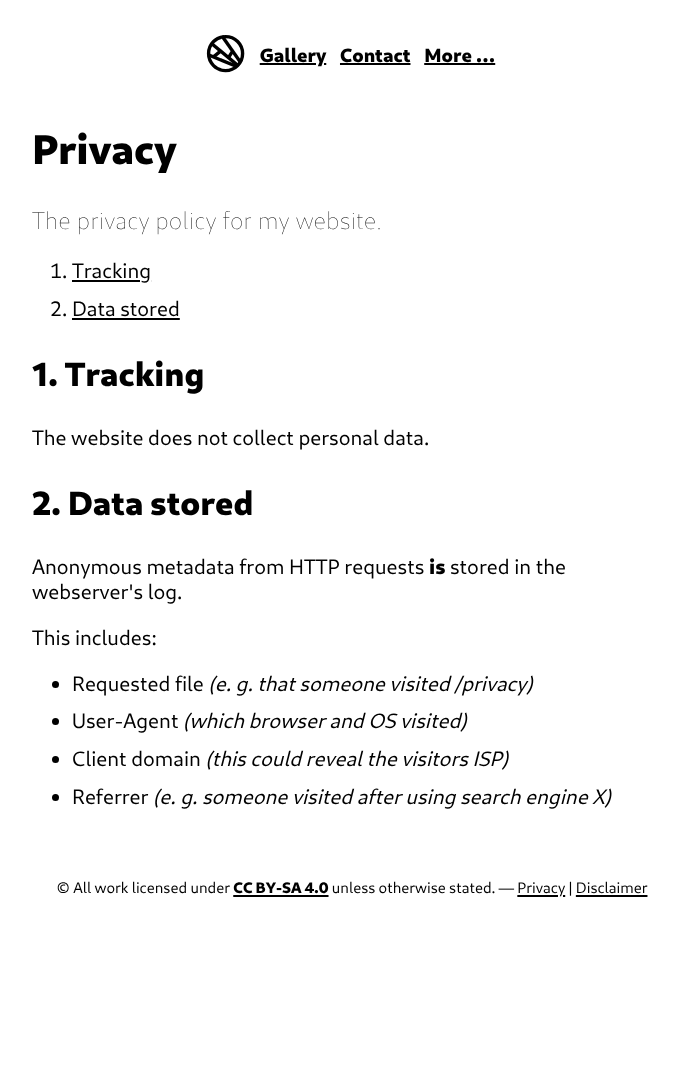
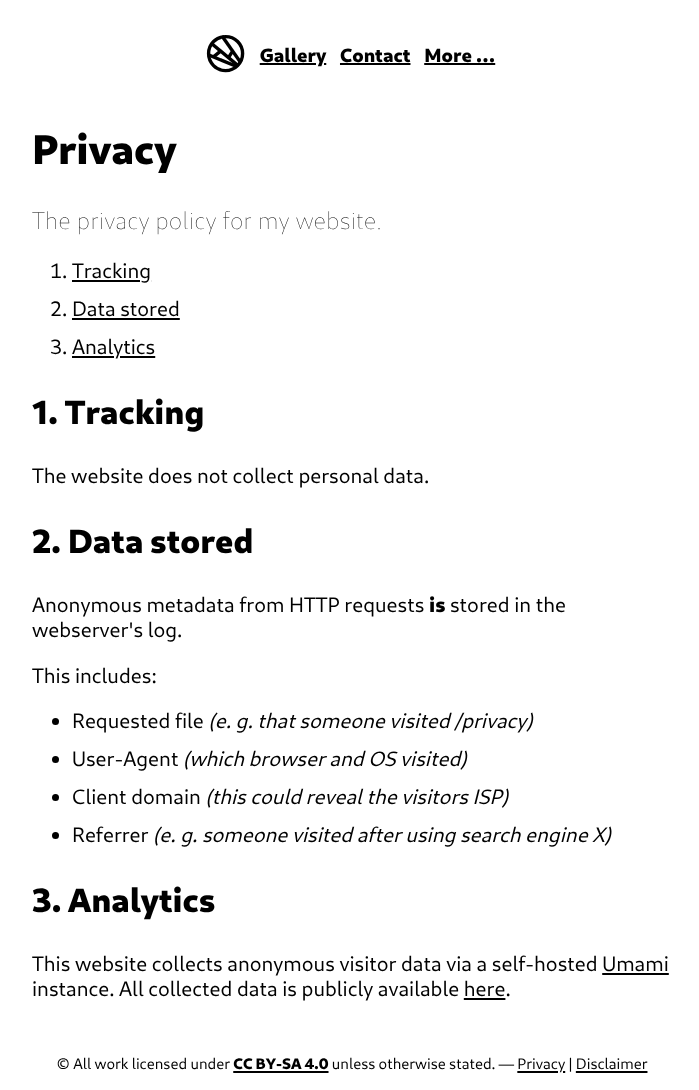
Before and after one commit to konstantintutsch/website, a Jekyll site: the page built from privacy/index.html, in a window 1280 px wide. Shown: the whole page, without its empty margins (288-987 px from the left). Built offline with Jekyll 4.4.1, drawn with Linux system fonts in a browser that asks for light colours; before the commit the page ends 914 px from its top, so only the background shows below that.

Commit message:
Add Umami analytics

```diff
--- a/_data/navigation.yaml
+++ b/_data/navigation.yaml
@@ -21,6 +21,8 @@
     path: "/colophon/"
   - name: "RSS feed"
     path: "/feed.xml"
+  - name: "Analytics"
+    path: "https://analytics.konstantintutsch.com/share/AFfZHMqURVdvzboN/konstantintutsch.com"
 
 social:
   - name: "GitHub"
--- a/_layouts/default.html
+++ b/_layouts/default.html
@@ -32,6 +32,9 @@
 
         <!-- CSS -->
         <link rel="preload stylesheet" href="/assets/css/style.css" as="style" type="text/css">
+
+        <!-- Umami | Anonymous & Self-hosted analytics -->
+        <script async src="https://analytics.konstantintutsch.com/script.js" data-website-id="14a743f7-e048-490c-a0df-06b44c971455"></script>
     </head>
     <body>
         <header>
--- a/privacy/index.html
+++ b/privacy/index.html
@@ -7,6 +7,7 @@
 <ol>
     <li><a href="#1-tracking">Tracking</a></li>
     <li><a href="#2-data-stored">Data stored</a></li>
+    <li><a href="#3-analytics">Analytics</a></li>
 </ol>
 
 {% include heading.html level=3 text="1. Tracking" %}
@@ -24,3 +25,7 @@
     <li>Client domain <i>(this could reveal the visitors ISP)</i></li>
     <li>Referrer <i>(e. g. someone visited after using search engine X)</i></li>
 </ul>
+
+{% include heading.html level=3 text="3. Analytics" %}
+
+This website collects anonymous visitor data via a self-hosted <a href="https://umami.is/">Umami</a> instance. All collected data is publicly available <a href="https://analytics.konstantintutsch.com/share/AFfZHMqURVdvzboN/konstantintutsch.com">here</a>.
```
